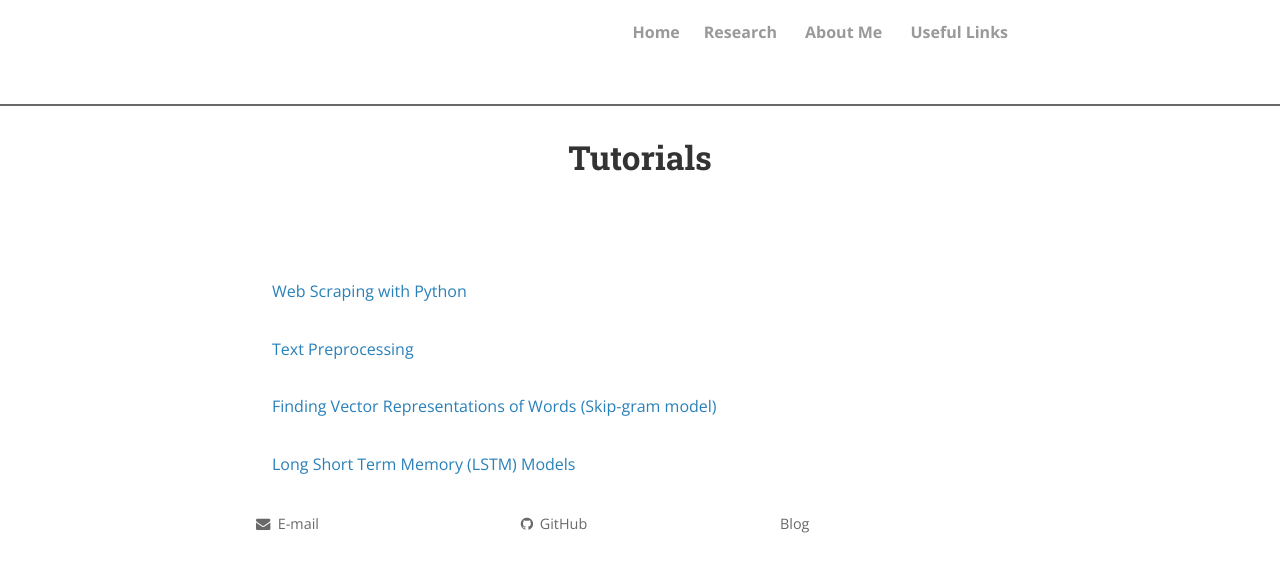
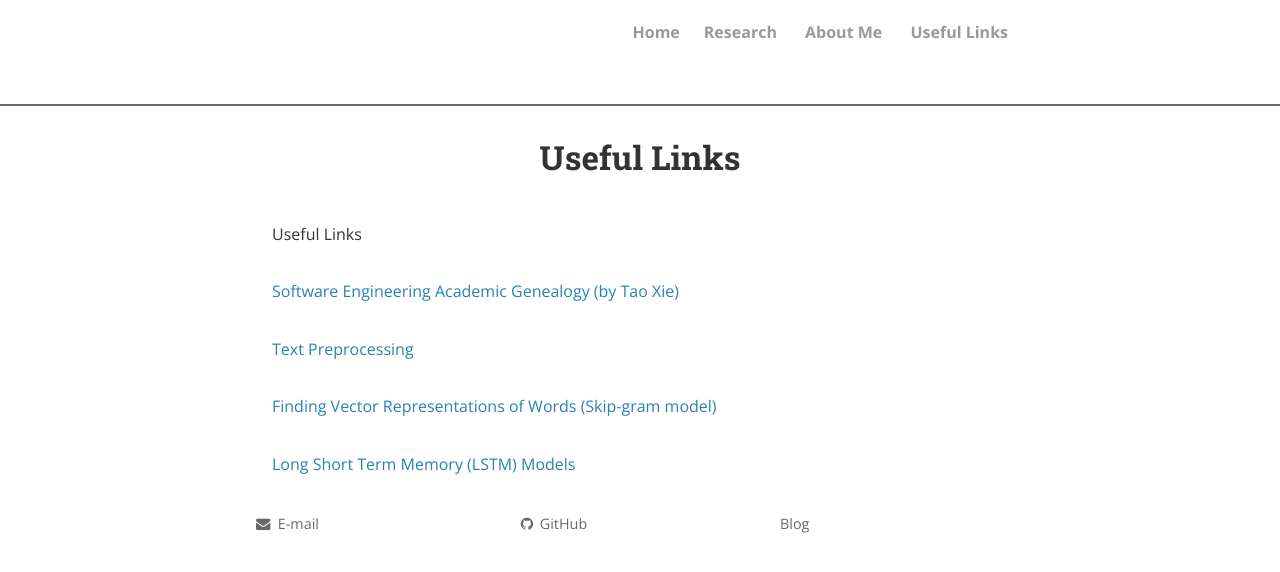
Before and after one commit to LebronX/LebronX.github.io, a Jekyll site: the page built from tutorials.html, in a window 1280 px wide. Shown: the top 572 px of the page. Built offline with Jekyll 4.4.1, drawn with Linux system fonts in a browser that asks for light colours; nearby versions of some CDN libraries; comment, search, counter and statistics services are not loaded; a style sheet for code colours, icons or effects is not loaded.

Commit message:
update useful links

```diff
--- a/_includes/header.html
+++ b/_includes/header.html
@@ -8,7 +8,7 @@
       <li class="nav-link"><a href="{{ site.baseurl }}/" class="logo"><strong>Home</strong></a>
       <li class="nav-link"><a href="https://LeBronX.github.io/research"><strong>Research</strong></a>
       <li class="nav-link"><a href="https://LeBronX.github.io/about"><strong>About Me</strong></a>
-       <li class="nav-link"><a href="https://LeBron.github.io/tutorials"><strong>Useful Links</strong></a>
+       <li class="nav-link"><a href="https://LeBronX.github.io/tutorials"><strong>Useful Links</strong></a>
       </ul>
     </nav>
   </div>
--- a/tutorials.html
+++ b/tutorials.html
@@ -1,12 +1,12 @@
 ---
 layout: page
-title: Tutorials
+title: Useful Links
 permalink: /tutorials/
 ---
-
+Useful Links
 <br>
 <br>
-<a href="https://github.com/pesoto/Text-Analysis/blob/master/1_Web_Scraping_Tutorial.ipynb" target="_self">Web Scraping with Python</a><br>
+<a href="http://web.engr.illinois.edu/~taoxie/sefamily.htm" target="_self">Software Engineering Academic Genealogy (by Tao Xie)</a><br>
 <br>
 <a href="https://github.com/pesoto/Text-Analysis/blob/master/2_Text_Preprocessing_Tutorial.ipynb" target="_self">Text Preprocessing</a><br>
 <br>
```
